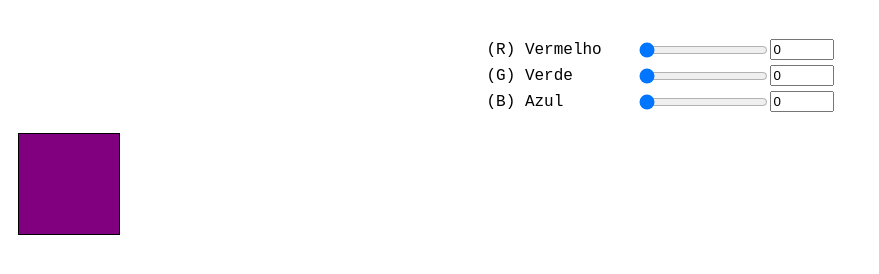
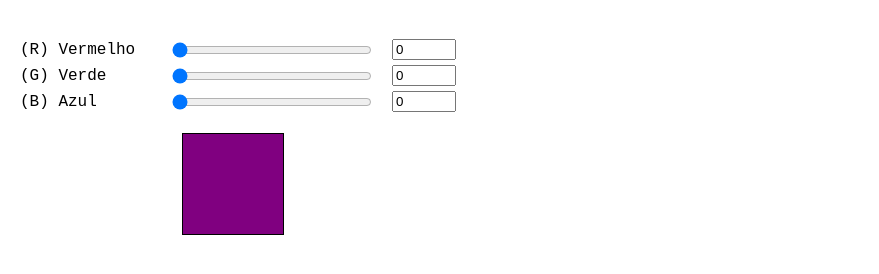
Before and after one commit to rafaelsanchezsouza/bootcamp-igti, a plain HTML site: page Modulo_1/projetoPratico/rgb.html in a window 1280 px wide. Shown: the whole page, without its empty margins (0-879 px from the left). Drawn offline with Linux system fonts and the light colour scheme.

Commit message:
flexbox added

```diff
--- a/Modulo_1/projetoPratico/rgb.html
+++ b/Modulo_1/projetoPratico/rgb.html
@@ -15,26 +15,28 @@
       <ul>
         <li class="flex-row">
           <span class='label'>(R) Vermelho</span>
-          <input type="range" value="0" id="rangeRed" min="0" max="255" onchange="updateRed(this.value);">
+          <input class="range" type="range" value="0" id="rangeRed" min="0" max="255" onchange="updateRed(this.value);">
           <input type="number" value="0" id="numberRed" min="0" max="255" onchange="updateRed(this.value);">
         </li>
         <li class="flex-row">
           <span class='label'>(G) Verde</span>
-          <input type="range" value="0" id="rangeGreen" min="0" max="255" onchange="updateGreen(this.value);">
+          <input class="range" type="range" value="0" id="rangeGreen" min="0" max="255"
+            onchange="updateGreen(this.value);">
           <input type="number" value="0" id="numberGreen" min="0" max="255" onchange="updateGreen(this.value);">
         </li>
         <li class="flex-row">
           <span class='label'>(B) Azul</span>
-          <input type="range" value="0" id="rangeBlue" min="0" max="255" onchange="updateBlue(this.value);">
+          <input class="range" type="range" value="0" id="rangeBlue" min="0" max="255"
+            onchange="updateBlue(this.value);">
           <input type="number" value="0" id="numberBlue" min="0" max="255" onchange="updateBlue(this.value);">
         </li>
       </ul>
+      <div class="square" id="square"></div>
     </div>
   </div>
 
-  <div class="square"></div>
 
-  <script src="./script.js"></script>
+  <script defer src="./script.js"></script>
 </body>
 
 </html>
--- a/Modulo_1/projetoPratico/script.js
+++ b/Modulo_1/projetoPratico/script.js
@@ -1,3 +1,7 @@
+// window.addEventListener('load', start);
+
+// continue from video: 3825s
+
 function updateRed(redSlider) {
   changeColor();
   document.getElementById('rangeRed').value = redSlider;
--- a/Modulo_1/projetoPratico/style.css
+++ b/Modulo_1/projetoPratico/style.css
@@ -1,3 +1,6 @@
+.container {
+  width: 400px;
+}
 body {
   padding: 10px;
   font-family: 'Courier New', Courier, monospace;
@@ -13,6 +16,10 @@ body {
 ul,
 li {
   list-style-type: none;
+}
+
+ul {
+  width: 250px;
 }
 
 li {
@@ -41,7 +48,13 @@ li {
   width: 100px;
   height: 100px;
   border: 1px solid #000;
+  margin-left: 30px;
   background-color: purple;
+}
+
+.range {
+  min-width: 200px;
+  margin-right: 20px;
 }
 
 /* input[type='number'] {
```
